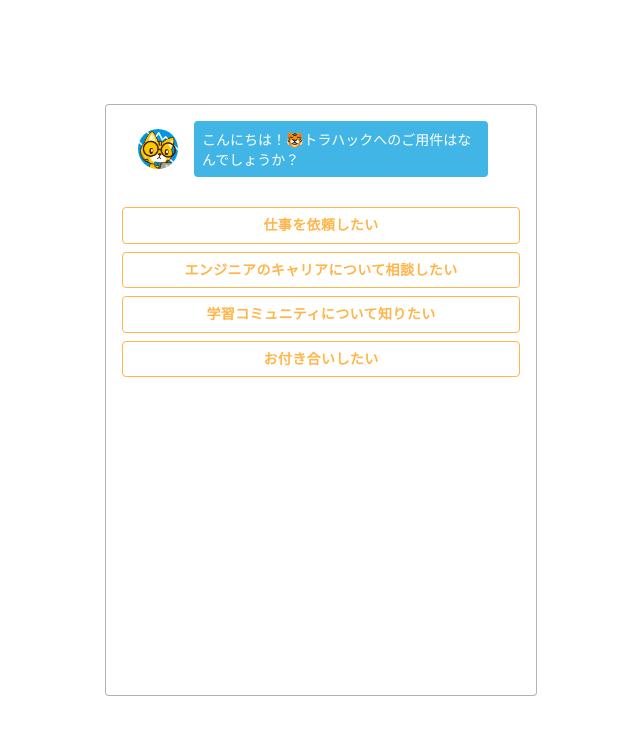
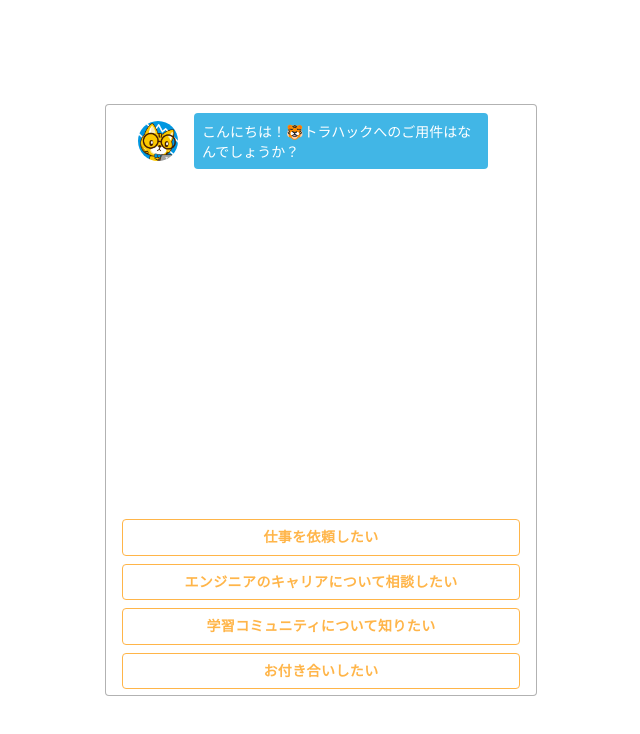
Before and after one commit to fo-ji/chatbot-demo, a React (Create React App) app: page / in a window 1280 px wide. Shown: the top 734 px of the page, without its empty margins (319-959 px from the left). Built offline with nearby package versions, Linux system fonts and the light colour scheme.

Commit message:
自動スクロールの実装

```diff
--- a/src/App.jsx
+++ b/src/App.jsx
@@ -56,6 +56,13 @@ export default class App extends React.Component {
     this.selectAnswer(initAnswer, this.state.currentId);
   }
 
+  componentDidUpdate() {
+    const scrollArea = document.getElementById("scroll-area");
+    if (scrollArea) {
+      scrollArea.scrollTop = scrollArea.scrollHeight;
+    }
+  }
+
   render() {
     return (
       <section className="c-section">
--- a/src/components/Chats.jsx
+++ b/src/components/Chats.jsx
@@ -17,7 +17,7 @@ const Chats = (props) => {
   const classes = useStyles();
 
   return (
-    <List className={classes.root}>
+    <List className={classes.chats} id={"scroll-area"}>
       {props.chats.map((chat, index) => {
         return <Chat text={chat.text} type={chat.type} key={index.toString()} />
       })}
```
